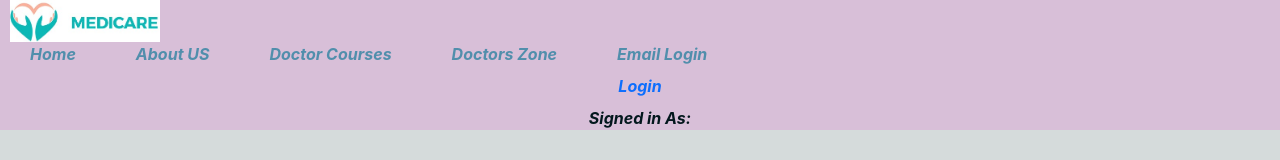
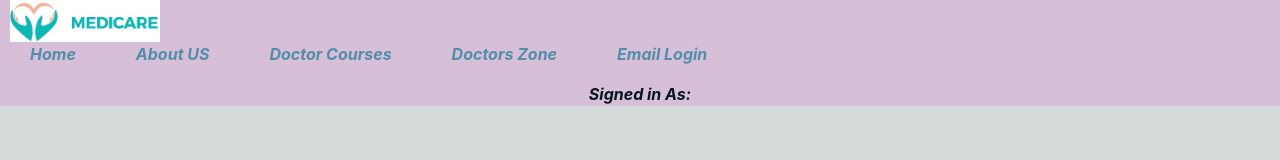
Before and after one commit to mahmud841/health-care-related-website-assignment-00, a React (Create React App) app: page / in a window 1280 px wide. Shown: the top 160 px of the page. Built offline with nearby package versions, Linux system fonts and the light colour scheme; no server answers.

Commit message:
final-commit

```diff
--- a/src/components/Shared/Header/Header.js
+++ b/src/components/Shared/Header/Header.js
@@ -29,13 +29,13 @@
             <Nav.Link as={Link} className="navLink" to="/doctors">Doctors Zone</Nav.Link>
           </Nav.Item>
           <Nav.Item>
-            <Nav.Link as={Link} className="navLink" to="/email">Email Login</Nav.Link>
+            <Nav.Link as={Link} className="navLink" to="/email"> Email Login</Nav.Link>
           </Nav.Item>
         </Nav>
         {/****************Optional Chaining****************/}
         {user?.email ?
           <Button onClick={logOut} variant="secondary">LogOut</Button> :
-          <Nav.Link as={Link} to="/login">Login</Nav.Link>
+          <Nav.Link as={Link} to="/login"></Nav.Link>
         }
         <Navbar.Text className="justify-content-center">
           Signed in As: <a href="#login">{user?.displayName}</a>
```
